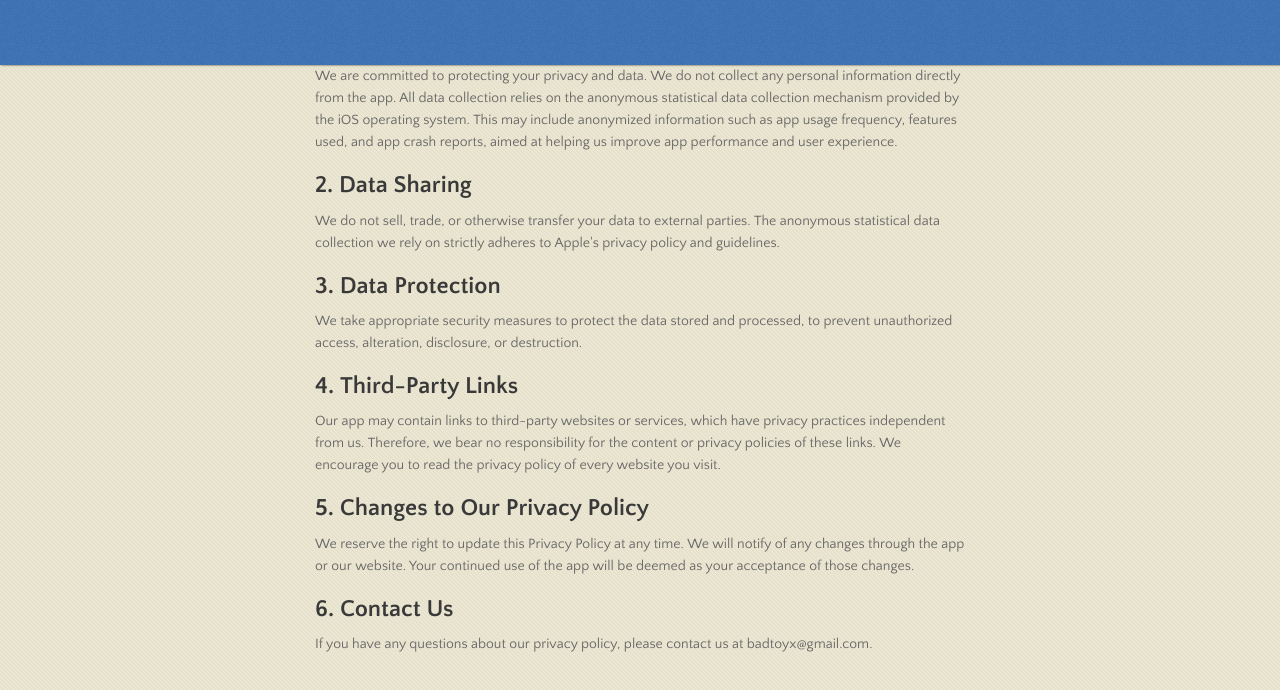
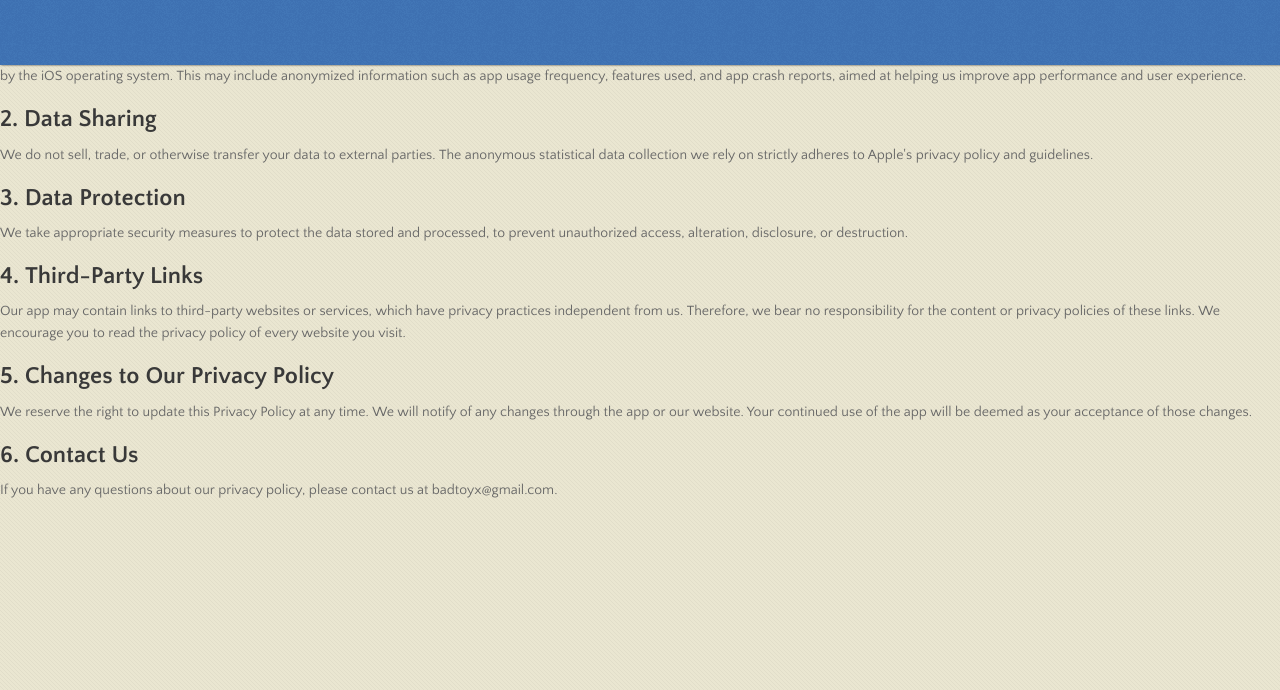
Before and after one commit to caperea/caperea.github.io, a plain HTML site: page index.html in a window 1280 px wide. Shown: the part 76-766 px from the top of the page. Drawn offline with nearby package versions, Linux system fonts and the light colour scheme.

Commit message:
removed wrapper class

```diff
--- a/index.html
+++ b/index.html
@@ -21,7 +21,7 @@
         <p></p>
       </header>
 
-    <div class="wrapper">
+    <div>
 
     <h1>Privacy Policy</h1>
     <p>This Privacy Policy aims to transparently explain how Caperea ("we", "our") collects, uses, and protects the information of users ("you", "your") of Calculator HD ("the app").</p>
```
